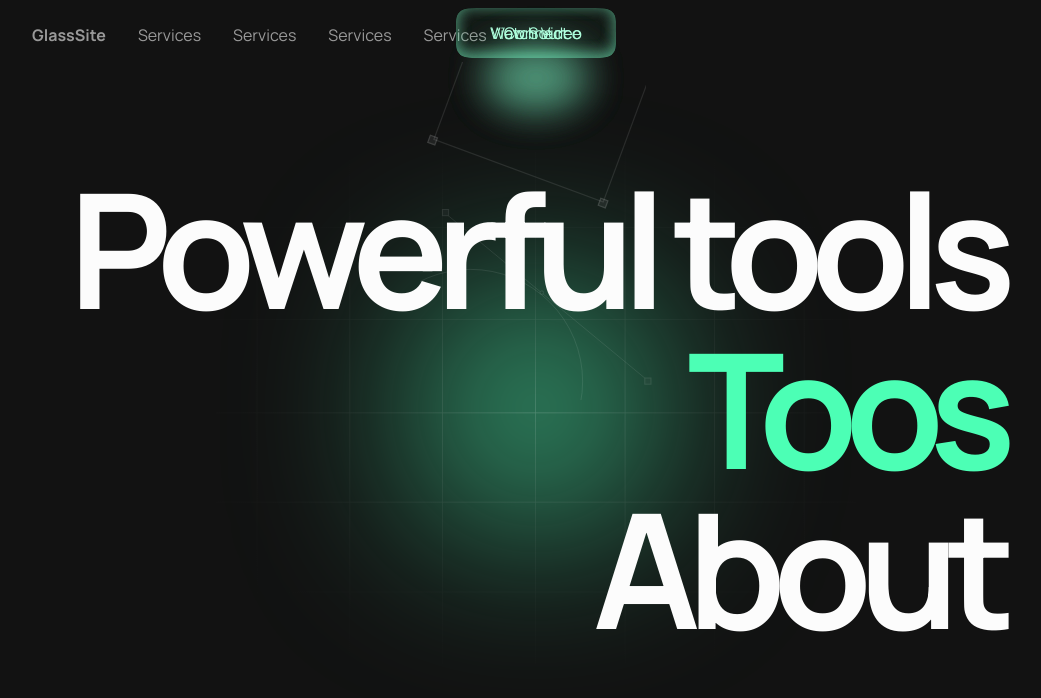
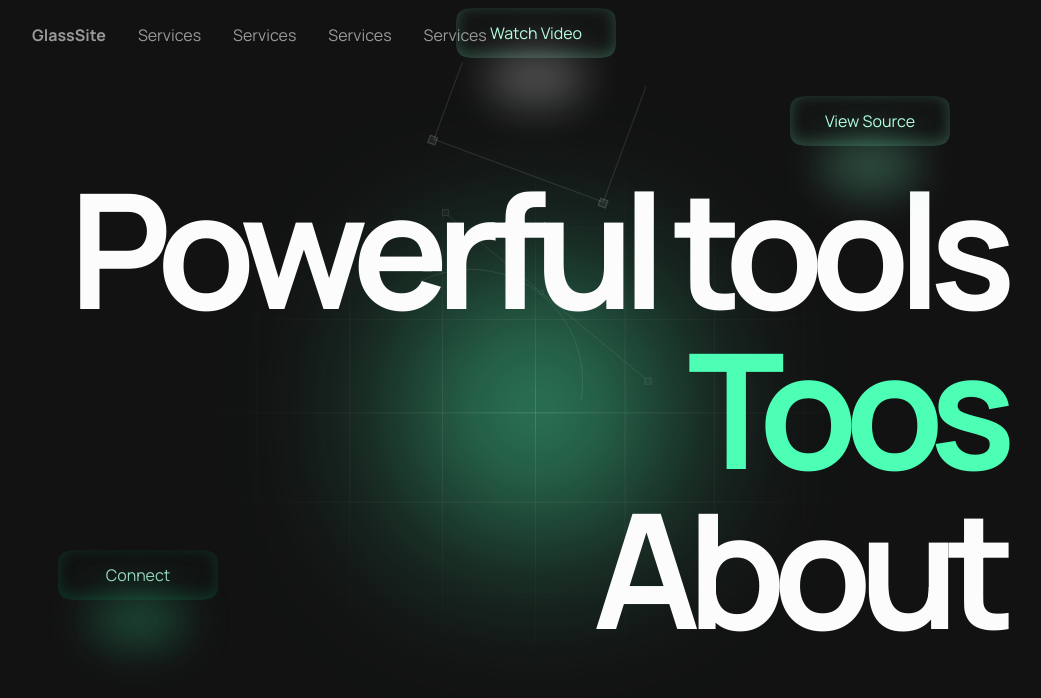
Before and after one commit to logusivam/GLASSMORPHISM, a plain HTML site: page index.html in a window 1280 px wide. Shown: the whole page, without its empty margins (104-1145 px from the left). Drawn offline with Linux system fonts and the light colour scheme.

Commit message:
update style.css

```diff
--- a/style.css
+++ b/style.css
@@ -181,3 +181,42 @@ span
 {
     opacity: 60%;
 }
+
+.button:hover > button {
+  transform: translateY(5px);
+}
+
+.button.first {
+  top: 12%;
+  right: 20%;
+}
+
+.button .sec
+{
+    bottom: 13%;
+    right: 11%;
+}
+
+.button .sec > button
+{
+    background-color: var(--accentBg);  box-shadow: 0px -3px 15px 0px var(--accentHi) inset;  color: var(--accentFg);
+}
+
+.button.sec > span {
+  background-color: var(--accentHi);
+}
+
+.button.third {
+  bottom: 25%;
+  left: 15%;
+}
+
+.button.third > button {
+  background-color: var(--secondaryBg);
+  box-shadow: 0px -3px 15px 0px var(--secondary) inset;
+  color: var(--secondaryFg);
+}
+
+.button.third > span {
+  background-color: var(--secondaryHi);
+}
```
